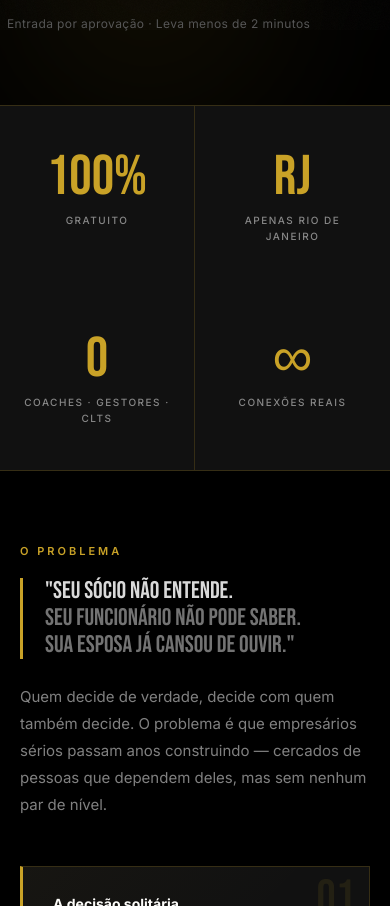
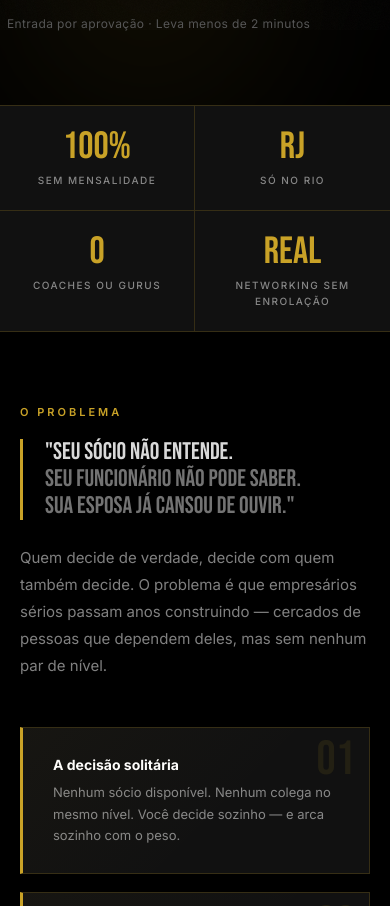
Before and after one commit to elitemidias/mesa-dos-donos, a plain HTML site: page index.html in a window 390 px wide. Shown: the part 814-1720 px from the top of the page. Drawn offline with nearby package versions, Linux system fonts and the light colour scheme.

Commit message:
fix: corrigir stats bar — copy, símbolo infinito e layout mobile compacto

```diff
--- a/index.html
+++ b/index.html
@@ -199,7 +199,7 @@
     }
     .stats-grid { display: grid; grid-template-columns: repeat(4,1fr); }
     .stat-item {
-      padding: 44px 24px; text-align: center;
+      padding: 36px 24px; text-align: center;
       border-right: 1px solid var(--border);
     }
     .stat-item:last-child { border-right: none; }
@@ -584,8 +584,12 @@
       .hero-desc { max-width: 100%; }
 
       .stats-grid { grid-template-columns: repeat(2,1fr); }
+      .stat-item { padding: 22px 16px; }
+      .stat-num { font-size: 38px; }
       .stat-item:nth-child(2) { border-right: none; }
       .stat-item:nth-child(3) { border-bottom: none; }
+      .stat-item:nth-child(1),
+      .stat-item:nth-child(2) { border-bottom: 1px solid var(--border); }
 
       .solucao-intro { grid-template-columns: 1fr; gap: 36px; }
       .solucao-mock { max-width: 360px; margin: 0 auto; }
@@ -658,10 +662,10 @@
   <!-- ===== STATS BAR ===== -->
   <section id="stats">
     <div class="stats-grid container">
-      <div class="stat-item reveal"><div class="stat-num">100%</div><div class="stat-label">Gratuito</div></div>
-      <div class="stat-item reveal"><div class="stat-num">RJ</div><div class="stat-label">Apenas Rio de Janeiro</div></div>
-      <div class="stat-item reveal"><div class="stat-num">0</div><div class="stat-label">Coaches · Gestores · CLTs</div></div>
-      <div class="stat-item reveal"><div class="stat-num">∞</div><div class="stat-label">Conexões reais</div></div>
+      <div class="stat-item reveal"><div class="stat-num">100%</div><div class="stat-label">Sem mensalidade</div></div>
+      <div class="stat-item reveal"><div class="stat-num">RJ</div><div class="stat-label">Só no Rio</div></div>
+      <div class="stat-item reveal"><div class="stat-num">0</div><div class="stat-label">Coaches ou gurus</div></div>
+      <div class="stat-item reveal"><div class="stat-num">REAL</div><div class="stat-label">Networking sem enrolação</div></div>
     </div>
   </section>
 
@@ -1129,9 +1133,9 @@
           onUpdate: () => { el2.textContent = Math.round(obj2.val); }
         });
 
-        // ∞ — scale pulse
+        // REAL — scale pop
         gsap.from(items[3].querySelector('.stat-num'), {
-          scale:0.4, opacity:0, duration:1.0, ease:'elastic.out(1,0.5)', scrollTrigger:trigger
+          scale:0.5, opacity:0, duration:0.9, ease:'back.out(1.7)', scrollTrigger:trigger
         });
       }
 
```
